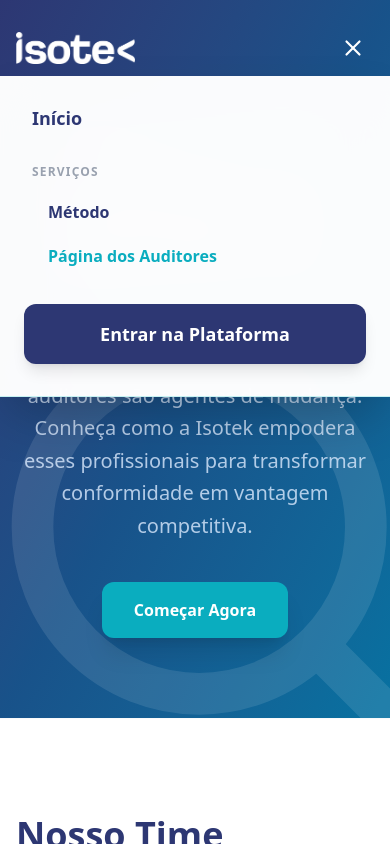
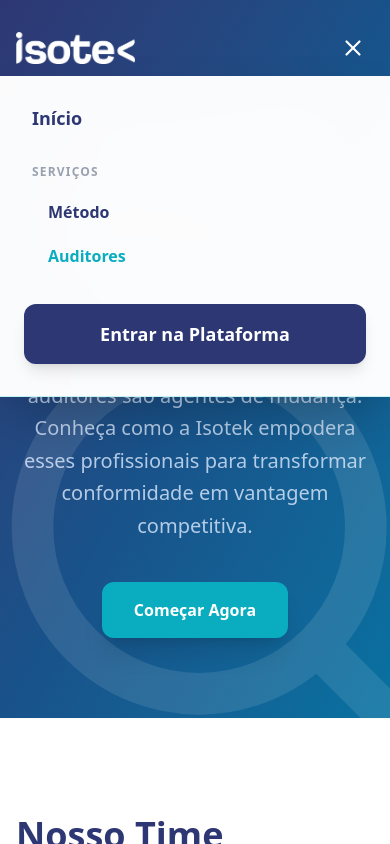
Before and after one commit to evanildobarros/isotek---sistema-de-gest-o-da-qualidade, a React (Vite) app: page /foco-auditores in a window 390 px wide. Both pictures are taken after a click on the button "Toggle Menu". Shown: the top 844 px of the page. Built offline with nearby package versions, Linux system fonts and the light colour scheme; no server answers; the database is empty.

Commit message:
feat: Implementa rolagem automática para o topo em páginas de auditores, unifica o texto de navegação para 'Auditores' e ajusta o layout da página.

```diff
--- a/AuditorsPublicPage.tsx
+++ b/AuditorsPublicPage.tsx
@@ -33,6 +33,10 @@
     const [isServicesOpen, setIsServicesOpen] = useState(false);
     const [featuredAvatar, setFeaturedAvatar] = useState<string | null>(null);
     const [realAuditorData, setRealAuditorData] = useState<any>(null);
+
+    useEffect(() => {
+        window.scrollTo(0, 0);
+    }, []);
 
     useEffect(() => {
         const fetchFeaturedProfile = async () => {
@@ -205,7 +209,7 @@
                             <div className="space-y-1">
                                 <div className="px-4 py-2 text-xs font-black text-gray-400 uppercase tracking-widest">Serviços</div>
                                 <button onClick={() => { navigate('/'); setTimeout(() => document.getElementById('funcionalidades')?.scrollIntoView({ behavior: 'smooth' }), 100); }} className="block w-full text-left px-8 py-2 text-base font-bold text-[#2D3773] hover:text-[#0AADBF] transition-all">Método</button>
-                                <button onClick={() => { setIsMenuOpen(false); window.scrollTo({ top: 0, behavior: 'smooth' }); }} className="block w-full text-left px-8 py-2 text-base font-bold text-[#0AADBF] transition-all">Página dos Auditores</button>
+                                <button onClick={() => { setIsMenuOpen(false); window.scrollTo({ top: 0, behavior: 'smooth' }); }} className="block w-full text-left px-8 py-2 text-base font-bold text-[#0AADBF] transition-all">Auditores</button>
                             </div>
 
                             <div className="pt-4 px-2">
@@ -254,7 +258,7 @@
             {/* SEÇÃO NOSSO TIME - CONFORME MODELO DA IMAGEM */}
             <section className="py-24 bg-white border-y border-gray-50">
                 <div className="max-w-7xl mx-auto px-4 sm:px-6 lg:px-8">
-                    <div className="flex flex-col lg:flex-row gap-16">
+                    <div className="flex flex-col lg:flex-row gap-10 lg:gap-16">
                         {/* Lado Esquerdo: Texto de Introdução */}
                         <div className="lg:w-1/3">
                             <h2 className="text-4xl font-extrabold text-[#2D3773] mb-6">Nosso Time</h2>
@@ -286,12 +290,12 @@
                                     }
                                 ].map((auditor, idx) => (
                                     <div key={idx} className="flex flex-col gap-6 group">
-                                        <div className="w-full aspect-[4/3] rounded-[2rem] overflow-hidden shadow-sm bg-gray-50 border border-gray-100 relative">
+                                        <div className="w-full aspect-[16/9] md:aspect-[4/3] rounded-[2rem] overflow-hidden shadow-sm bg-gray-50 border border-gray-100 relative">
                                             {auditor.image ? (
                                                 <img
                                                     src={auditor.image}
                                                     alt={auditor.name}
-                                                    className={`w-full h-full transform transition-transform duration-700 group-hover:scale-105 ${auditor.image.includes('isotek-logo') ? 'object-contain p-8' : 'object-cover'
+                                                    className={`w-full h-full transform transition-transform duration-700 group-hover:scale-105 ${auditor.image.includes('isotek-logo') ? 'object-contain p-6 md:p-8' : 'object-cover'
                                                         }`}
                                                 />
                                             ) : (
--- a/LandingPage.tsx
+++ b/LandingPage.tsx
@@ -123,7 +123,7 @@
                                                 Método
                                             </button>
                                             <button
-                                                onClick={() => { navigate('/foco-auditores'); setIsServicesOpen(false); }}
+                                                onClick={() => { navigate('/foco-auditores'); window.scrollTo(0, 0); setIsServicesOpen(false); }}
                                                 className="w-full text-left px-5 py-3 text-sm font-bold text-[#2D3773] hover:bg-[#E0F7F9]/40 hover:text-[#0AADBF] transition-all"
                                             >
                                                 Auditores
@@ -171,7 +171,7 @@
                             <div className="space-y-1">
                                 <div className="px-4 py-2 text-xs font-black text-gray-400 uppercase tracking-widest">Serviços</div>
                                 <button onClick={() => scrollToSection('funcionalidades')} className="block w-full text-left px-8 py-2 text-base font-bold text-[#2D3773] hover:text-[#0AADBF] transition-all">Método</button>
-                                <button onClick={() => navigate('/foco-auditores')} className="block w-full text-left px-8 py-2 text-base font-bold text-[#2D3773] hover:text-[#0AADBF] transition-all">Página dos Auditores</button>
+                                <button onClick={() => { navigate('/foco-auditores'); window.scrollTo(0, 0); }} className="block w-full text-left px-8 py-2 text-base font-bold text-[#2D3773] hover:text-[#0AADBF] transition-all">Auditores</button>
                             </div>
 
                             <button onClick={() => scrollToSection('contato')} className="block w-full text-left px-4 py-3 text-lg font-bold text-[#2D3773] hover:bg-[#E0F7F9]/40 rounded-xl transition-all">Contato</button>
@@ -500,7 +500,7 @@
                             <button onClick={() => scrollToSection('contato')} className="text-left text-sm font-bold hover:text-[#E8FAF5] transition-colors flex items-center gap-2">
                                 <span className="w-1.5 h-1.5 bg-[#0AADBF] rounded-full"></span> Contato
                             </button>
-                            <button onClick={() => navigate('/foco-auditores')} className="text-left text-sm font-bold text-[#4AD9D9] hover:text-white transition-colors flex items-center gap-2">
+                            <button onClick={() => { navigate('/foco-auditores'); window.scrollTo(0, 0); }} className="text-left text-sm font-bold text-[#4AD9D9] hover:text-white transition-colors flex items-center gap-2">
                                 <span className="w-1.5 h-1.5 bg-[#4AD9D9] rounded-full"></span> Para Auditores
                             </button>
                         </nav>
```
